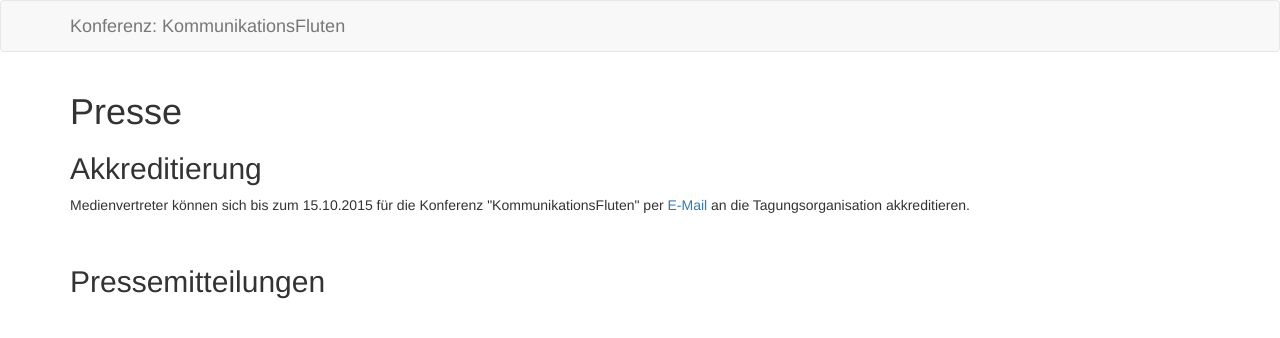
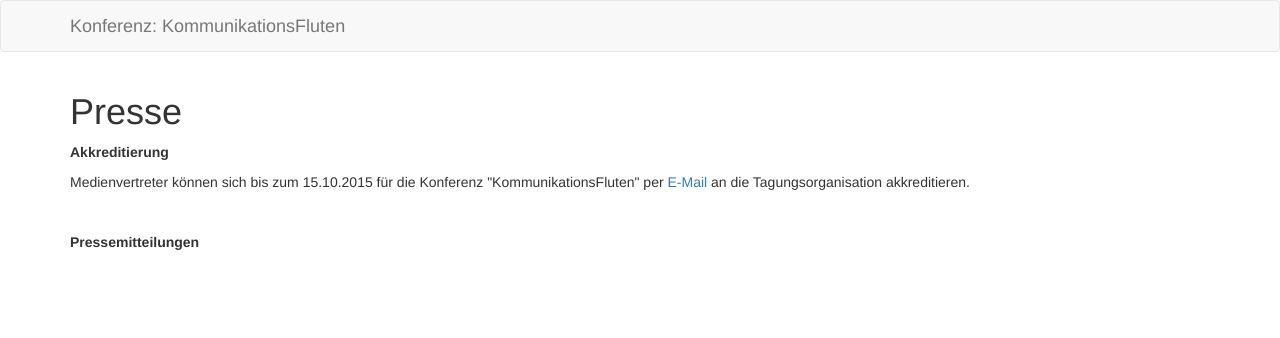
Before and after one commit to susedev/test, a Jekyll site: the page built from presse.html, in a window 1280 px wide. Shown: the top 338 px of the page. Built offline with Jekyll 4.4.1, drawn with Linux system fonts in a browser that asks for light colours.

Commit message:
Edit from JekyllCMS

```diff
--- a/presse.html
+++ b/presse.html
@@ -1,12 +1,12 @@
 ---
 title: Presse
 ---
-<h2>Akkreditierung</h2>
+<p><strong>Akkreditierung</strong></p>
 
 <p>Medienvertreter k&ouml;nnen sich bis zum 15.10.2015 f&uuml;r die Konferenz &quot;KommunikationsFluten&quot; per<a href="mailto:ode@eijc.de?subject=Akkreditierung%20%22KommunikationsFluten%22"> E-Mail</a> an die Tagungsorganisation akkreditieren.</p>
 
 <p>&nbsp;</p>
 
-<h2>Pressemitteilungen</h2>
+<p><strong>Pressemitteilungen</strong></p>
 
 <p>&nbsp;</p>
```
